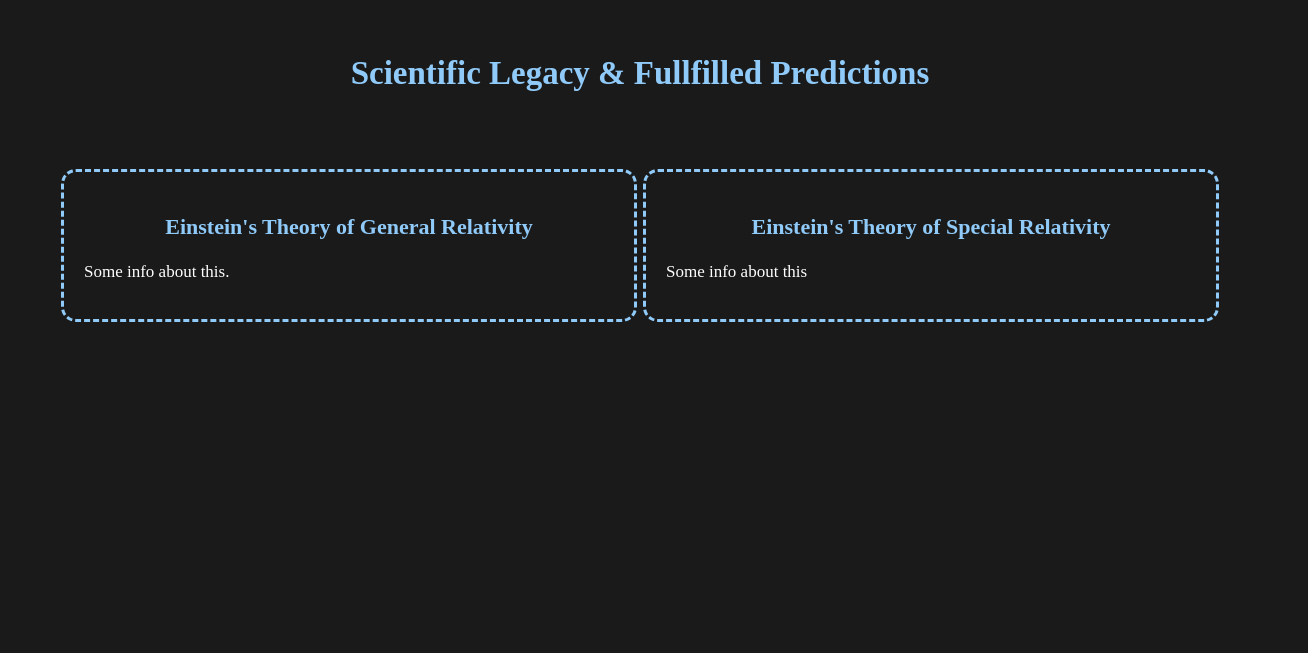
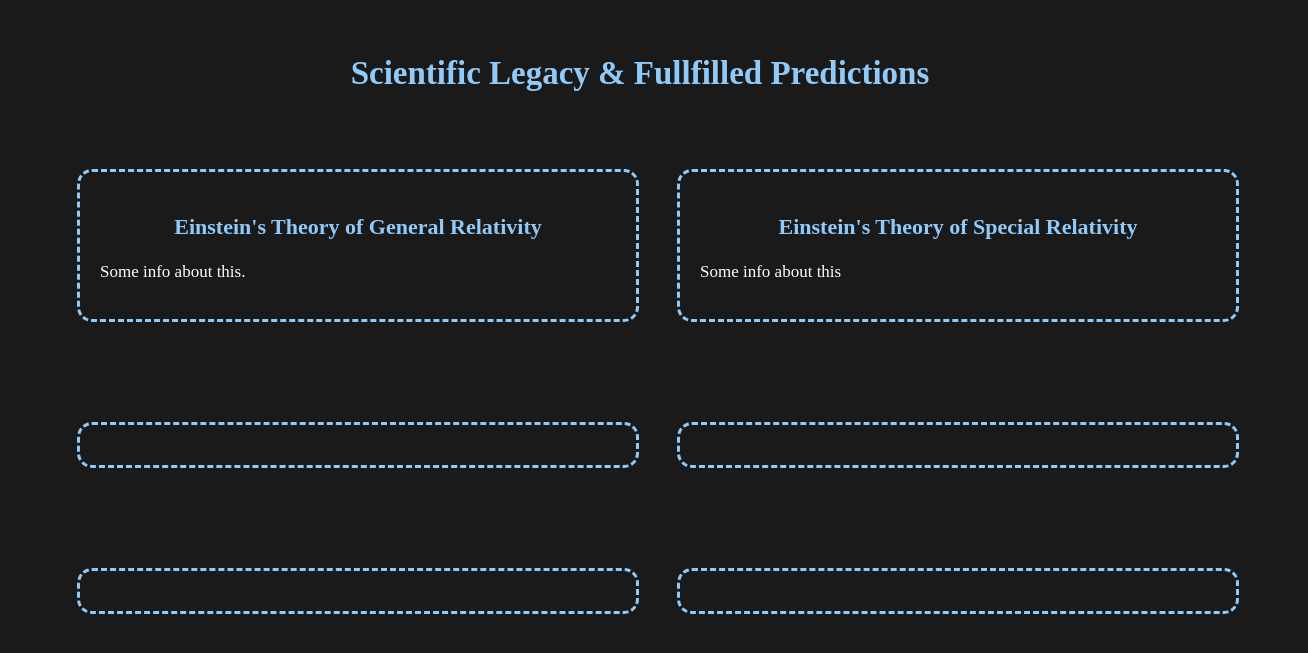
Before and after one commit to DarenJames/Einstein-Tribute, a plain HTML site: page index.html in a window 1280 px wide. Shown: the part 3422-4075 px from the top of the page, 1308 px wide, since content can reach past the window. Before the commit the page ends 3802 px from the top, so only its background shows below. Drawn offline with Linux system fonts and the light colour scheme; a web font is replaced by a local one.

Commit message:
Minor fixes to prediction/achievements section

```diff
--- a/index.html
+++ b/index.html
@@ -73,7 +73,7 @@
             <h3>Einstein's Theory of Special Relativity</h3>
             <p>Some info about this</p>
         </div>
-        <!-- <div id="div-blackholes" class="boxes">
+        <div id="div-blackholes" class="boxes">
 
         </div>
         <div id="div-time-dilation" class="boxes">
@@ -84,7 +84,7 @@
         </div>
         <div id="div-gravitational-lensing" class="boxes">
 
-        </div> -->
+        </div>
     </div>
     <footer>
     </footer>
--- a/styles/style.css
+++ b/styles/style.css
@@ -93,13 +93,17 @@ li {
 }
 
 #achievements {
+    margin: 0 auto;
+    width: 1200px;
     padding: 50px;
     display: flex;
     flex-direction: row;
     justify-content: space-around;
+    flex-wrap: wrap;
 }
 
 .boxes {
+    margin-bottom: 100px;
     width: 530px;
     padding: 20px;
     border-color:rgb(144, 202, 249);
@@ -107,4 +111,5 @@ li {
     border-radius: 15px;
     color:rgb(255, 255, 255);
     font-size: 17;
+    flex: 0 0 43%;
 }
```
